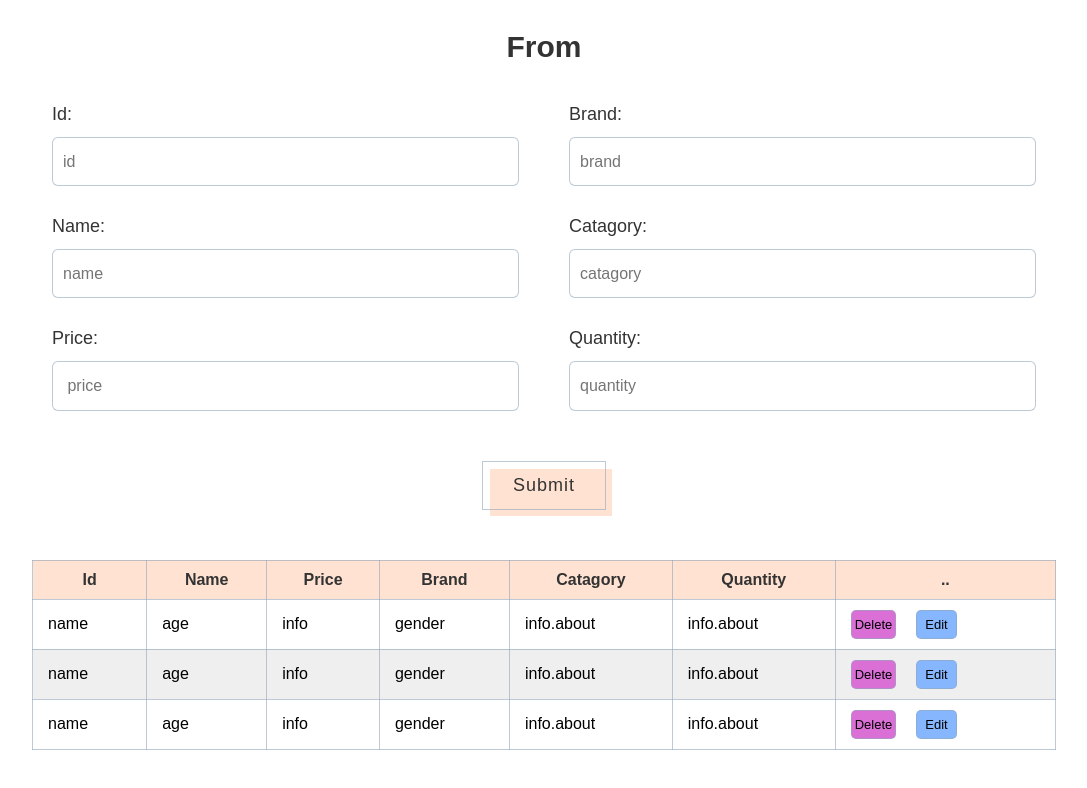
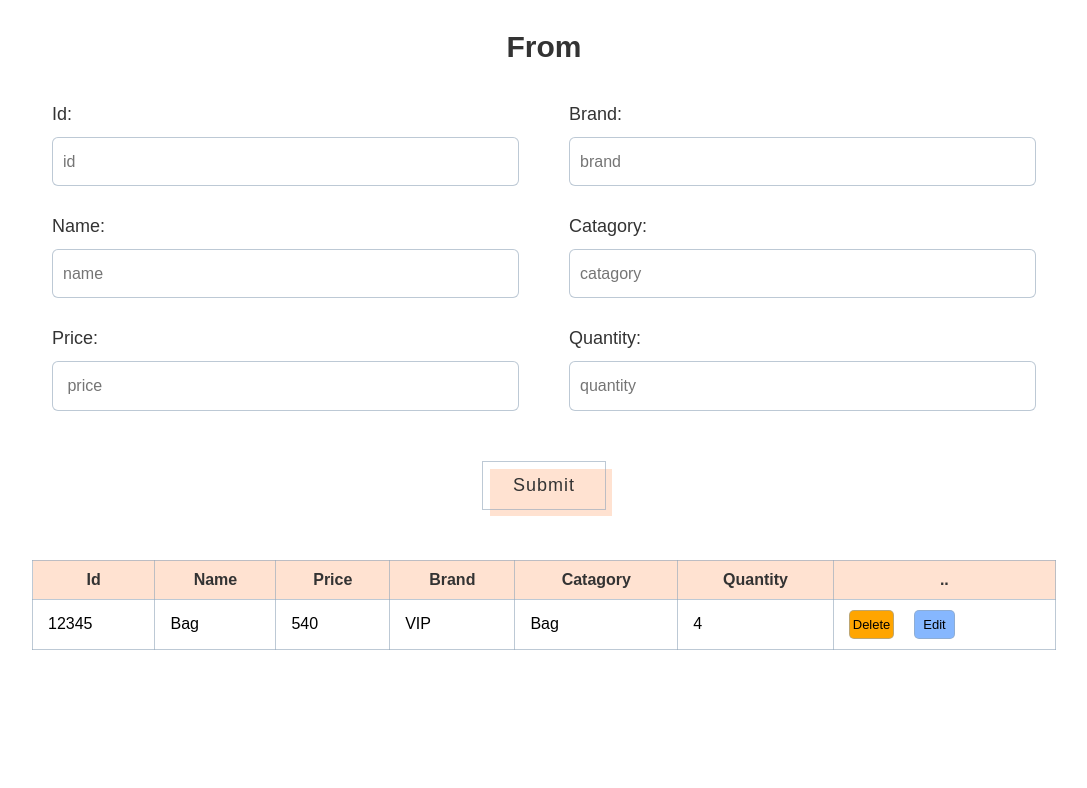
Before and after one commit to chadnitalukder2/vue-complete-From, a Vue app: page / in a window 1280 px wide. Shown: the top 788 px of the page, without its empty margins (96-1183 px from the left). Built offline with nearby package versions, Linux system fonts and the light colour scheme.

Commit message:
from-table-complate

```diff
--- a/src/components/A_from.vue
+++ b/src/components/A_from.vue
@@ -7,41 +7,37 @@
             <div class="left">
                 <div class="box-1">
                     <label>Id: </label>
-          <input type="text" class="name" placeholder="id" />
+                    <input v-model="id" type="text" class="name" placeholder="id" />
                 </div>
 
                 <div class="box-1">
                     <label>Name: </label>
-          <input type="text" class="name" placeholder="name" />
+                    <input v-model="name" type="text" class="name" placeholder="name" />
                 </div>
                 <div class="box-1">
                     <label>Price:</label>
-          <input type="text" class="name" placeholder=" price" />
+                    <input v-model="price" type="text" class="name" placeholder=" price" />
                 </div>
             </div>
 
             <div class="right">
                 <div class="box-1">
                     <label>Brand:</label>
-          <input type="text" class="name" placeholder="brand" />
+                    <input v-model="brand" type="text" class="name" placeholder="brand" />
                 </div>
                 <div class="box-1">
                     <label>Catagory:</label>
-          <input type="text" class="name" placeholder="catagory" />
+                    <input v-model="catagory" type="text" class="name" placeholder="catagory" />
                 </div>
                 <div class="box-1">
                     <label>Quantity:</label>
-          <input type="text" class="name" placeholder="quantity" />
+                    <input v-model="quantity" type="text" class="name" placeholder="quantity" />
                 </div>
             </div>
         </form>
         <div class="btn">
-        <button >Submit</button>
+            <button @click="submitted()">Submit</button>
         </div>
-
-
-
-
 
     </div>
 
@@ -55,60 +51,96 @@
             <th>Quantity</th>
             <th>..</th>
         </tr>
-        <tr>
-          <td>name </td>
-          <td>age</td>
-          <td> info</td>
-          <td>gender</td>
-          <td>info.about</td>
-          <td>info.about</td>
+        <tr v-for="(info, index) in details" :key="index">
+            <td> {{info.id}} </td>
+            <td>{{info.name}}</td>
+            <td> {{info.price}}</td>
+            <td>{{info.brand}}</td>
+            <td>{{info.catagory}}</td>
+            <td>{{info.quantity}}</td>
             <td>
                 <button class="delete">Delete</button>
                 <button class="edit">Edit</button>
             </td>
         </tr>
-        <tr>
-          <td>name </td>
-          <td>age</td>
-          <td> info</td>
-          <td>gender</td>
-          <td>info.about</td>
-          <td>info.about</td>
-          <td>
-            <button class="delete">Delete</button>
-            <button class="edit">Edit</button>
-          </td>
-        </tr>
-        <tr>
-          <td>name </td>
-          <td>age</td>
-          <td> info</td>
-          <td>gender</td>
-          <td>info.about</td>
-          <td>info.about</td>
-          <td>
-            <button class="delete">Delete</button>
-            <button class="edit">Edit</button>
-          </td>
-        </tr>
+
     </table>
 </div>
-
 </template>
 
 <script>
-export default {};
+export default {
+    name: "A_from",
+    data() {
+        return {
+            id: "",
+            name: "",
+            brand: "",
+            price: "",
+            catagory: "",
+            quantity: "",
+            details: []
+        }
+    },
+
+    methods: {
+        submitted() {
+            if (
+                this.id == "" ||
+                this.name == "" ||
+                this.brand == "" ||
+                this.price == "" ||
+                this.catagory == "" ||
+                this.quantity == ""
+            ){
+                alert("Please fill the from")
+            return;
+
+            }
+            let data = {
+                id: this.id,
+                name: this.name,
+                brand: this.brand,
+                price: this.price,
+                catagory: this.catagory,
+                quantity: this.quantity
+            }
+            this.details.push(data);
+            this.id = "" ,
+                this.name = "" ,
+                this.brand = "" ,
+                this.price = "" ,
+                this.catagory = "" ,
+                this.quantity = ""
+        }
+    },
+    mounted(){
+        let data = [
+            {
+                id: "12345",
+                name: "Bag",
+                price: "540",
+                brand:"VIP",
+                catagory: "Bag",
+                quantity: "4"
+
+            }
+        ];
+        this.details = data
+    }
+};
 </script>
 
 <style lang="scss" scoped>
-.app{
+.app {
     width: 100%;
     margin: 0 auto;
     max-width: 80%;
     margin-top: 20px;
 
 }
-.container{
+
+.container {
     h1 {
         text-align: center;
         padding: 10px;
@@ -116,17 +148,21 @@ export default {};
         color: #333;
 
     }
+
     form {
         display: flex;
         justify-content: space-between;
         padding: 20px;
         gap: 50px;
+
         .left {
             flex-basis: 50%;
         }
+
         .right {
             flex-basis: 50%;
         }
+
         .box-1 {
             flex-basis: 45%;
             gap: 5%;
@@ -135,10 +171,12 @@ form {
             @media only screen and (max-width: 576px) {
                 flex-basis: 100%;
             }
+
             label {
                 font-size: 18px;
                 color: #333;
             }
+
             input {
                 margin-top: 12px;
                 margin-bottom: 20px;
@@ -162,8 +200,9 @@ form {
 
     }
 
-.btn{
+    .btn {
         text-align: center;
+
         button {
             margin: 0 auto;
             font-size: 18px;
@@ -171,11 +210,10 @@ form {
             letter-spacing: 1px;
             padding: 13px 30px 13px;
             outline: 0;
-  color:#333;
-  border:1px solid rgb(147 167 187 / 61%) ;
+            color: #333;
+            border: 1px solid rgb(147 167 187 / 61%);
             position: relative;
             background-color: rgba(0, 0, 0, 0);
-
 
             &:after {
                 content: "";
@@ -203,7 +241,6 @@ form {
     }
 }
 
-
 table {
     margin-top: 50px;
     margin-bottom: 100px;
@@ -212,15 +249,18 @@ table {
 }
 
 th,
-td, tr{
+td,
+tr {
     padding: 10px 15px;
-  border:1px solid rgb(147 167 187 / 61%);
+    border: 1px solid rgb(147 167 187 / 61%);
 }
+
 th {
     background: #ffe2d1;
     color: #333;
     text-align: center;
 }
+
 table,
 th,
 td {
@@ -231,22 +271,23 @@ table,
 tr:nth-child(odd) td {
     background: rgba(33, 37, 41, 0.07);
 }
-.delete{
-    background:orchid;
-    font-size:13px ;
+
+.delete {
+    background: orange;
+    font-size: 13px;
     padding: 6px 3px;
     border-radius: 5px;
     margin-right: 10px;
     border: 1px solid rgba(147, 167, 187, 0.61);
 }
-.edit{
+
+.edit {
     background: #86b7fe;
-    font-size:13px ;
+    font-size: 13px;
     padding: 6px 8px;
 
     border-radius: 5px;
     margin-left: 10px;
     border: 1px solid rgba(147, 167, 187, 0.61);
 }
-
 </style>
```
Lines whose indentation alone changed are shown as unchanged.
